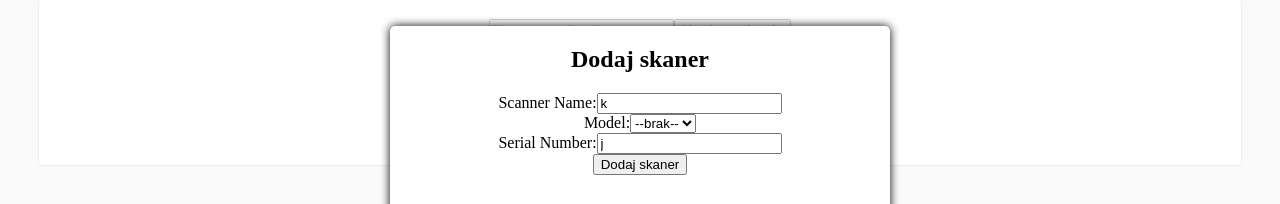
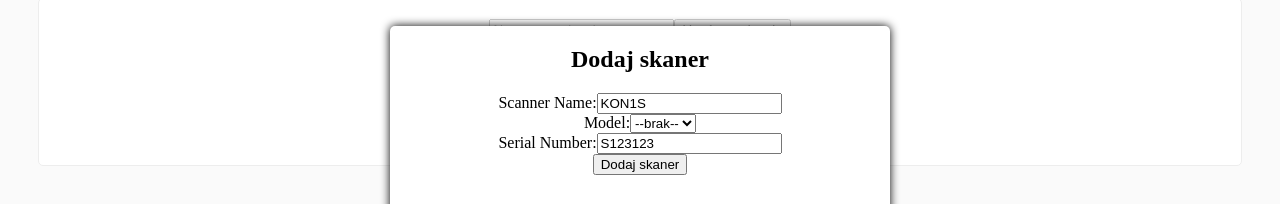
Before and after one commit to ErykFryderyk/equipment-management, a Vue app: page / in a window 1280 px wide. Both pictures are taken after a click on the button "Dodaj skaner". Shown: the part 124-328 px from the top of the page. Built offline with nearby package versions, Linux system fonts and the light colour scheme.

Commit message:
added basic string to the variable

```diff
--- a/src/components/addNewPrinter.vue
+++ b/src/components/addNewPrinter.vue
@@ -31,9 +31,9 @@ export default {
   data() {
     return {
       printer: {
-        printerName: '',
+        printerName: 'KON1L',
         model: '',
-        serialNumber: ''
+        serialNumber: 'Q123123123'
       }
     }
   },
--- a/src/components/addNewScanner.vue
+++ b/src/components/addNewScanner.vue
@@ -31,9 +31,9 @@ export default {
   data() {
     return {
       scanner: {
-        scannerName: 'k',
+        scannerName: 'KON1S',
         model: '',
-        serialNumber: 'j',
+        serialNumber: 'S123123',
 
       }
     }
```
